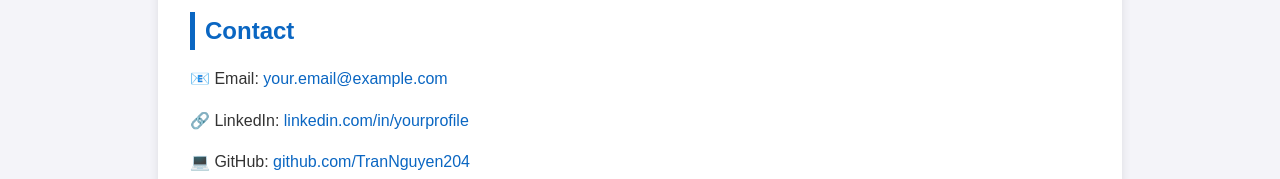
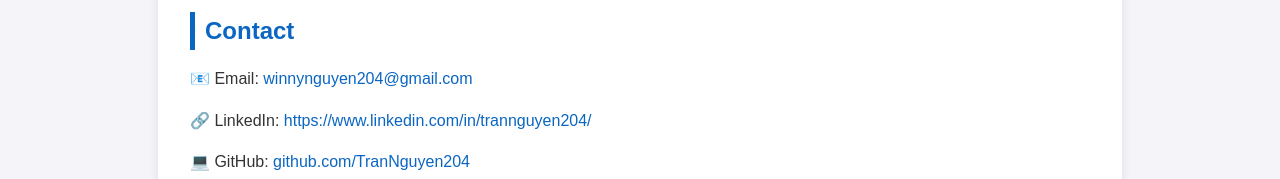
Before and after one commit to TranNguyen204/winnynguyen, a plain HTML site: page index.html in a window 1280 px wide. Shown: the part 1063-1242 px from the top of the page. Drawn offline with Linux system fonts and the light colour scheme.

Commit message:
Update contact information in index.html

```diff
--- a/index.html
+++ b/index.html
@@ -104,8 +104,8 @@
 
     <section>
       <h2>Contact</h2>
-      <p>📧 Email: <a href="mailto:your.email@example.com">your.email@example.com</a></p>
-      <p>🔗 LinkedIn: <a href="https://linkedin.com/in/yourprofile" target="_blank">linkedin.com/in/yourprofile</a></p>
+      <p>📧 Email: <a href="mailto:winnynguyen204@gmail.com">winnynguyen204@gmail.com</a></p>
+      <p>🔗 LinkedIn: <a href="https://www.linkedin.com/in/trannguyen204/" target="_blank">https://www.linkedin.com/in/trannguyen204/</a></p>
       <p>💻 GitHub: <a href="https://github.com/TranNguyen204" target="_blank">github.com/TranNguyen204</a></p>
     </section>
   </div>
```
